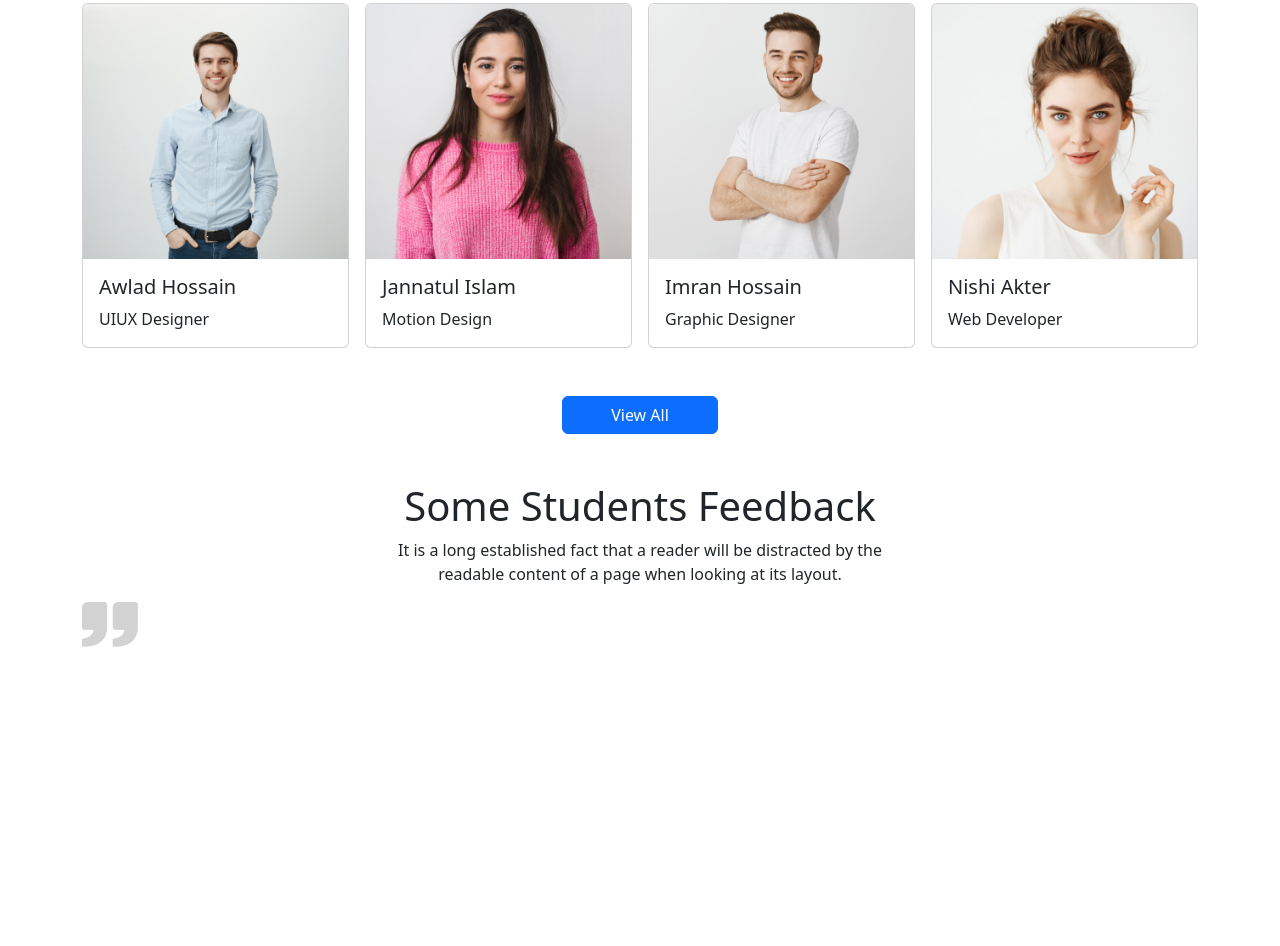
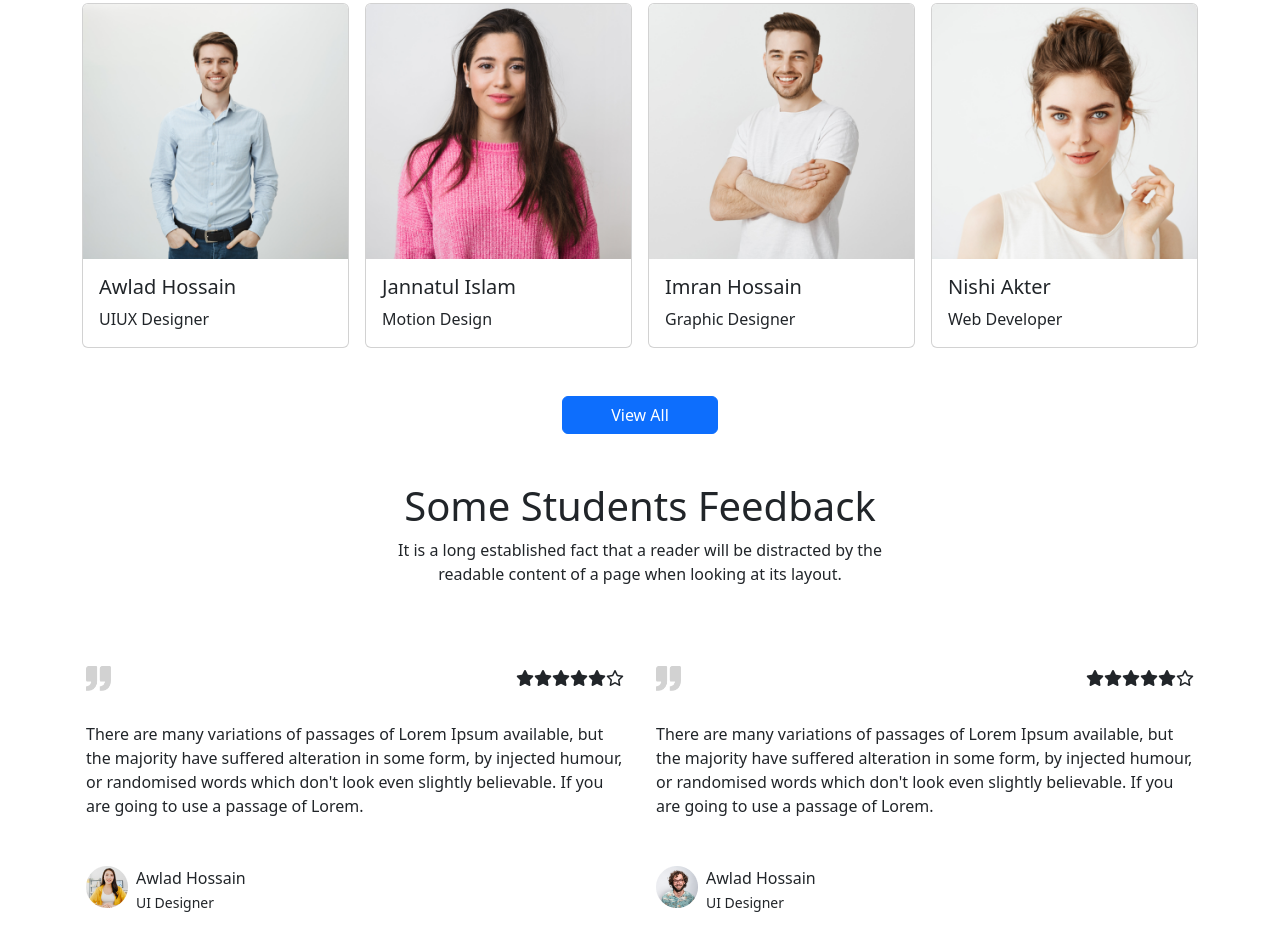
Before and after one commit to Anistheprocoder/EdTech, a plain HTML site: page index.html in a window 1280 px wide. Shown: the part 2825-3771 px from the top of the page. Before the commit the page ends 3472 px from the top, so only its background shows below. Drawn offline with nearby package versions, Linux system fonts and the light colour scheme.

Commit message:
Desktop version done

```diff
--- a/index.html
+++ b/index.html
@@ -316,25 +316,70 @@
                         when looking at its layout.</p>
                 </div>
             </div>
-            <div class="row">
-                <div class="col-6">
-                    <div class="row">
+            <div class="row mt-5">
+                <div class="col-6 p-3">
+                    <div class="row  mb-3">
+                        <div class="col d-flex justify-content-start">
+                            <img style="width: 25px; height: 25px;" src="images/comma.png" alt="">
+                        </div>
+                        <div class="col  d-flex justify-content-end">
+                            <p><i class="fa-solid fa-star"></i><i class="fa-solid fa-star"></i><i
+                                    class="fa-solid fa-star"></i><i class="fa-solid fa-star"></i><i
+                                    class="fa-solid fa-star"></i><i class="fa-regular fa-star"></i></p>
+                        </div>
+                    </div>
+                    <div class="row  mb-3">
                         <div class="col">
-                            <img src="images/comma.png" alt="">
+                            There are many variations of passages of Lorem Ipsum available, but the majority have
+                            suffered alteration in some form, by injected humour, or randomised words which don't look
+                            even slightly believable. If you are going to use a passage of Lorem.
                         </div>
-                        <div class="col"></div>
                     </div>
-                    <div class="row"></div>
-                    <div class="row"></div>
+                    <div class="row mt-5">
+                        <div class="col d-flex">
+                            <div>
+                                <img src="images/student/student-6.png" alt="">
+                            </div>
+                            <div class="mx-2">
+                                <p>Awlad Hossain <br> <span><small>UI Designer</small></span></p>
+
+                            </div>
+                        </div>
+
+                    </div>
                 </div>
-                <div class="col-6">
-                    <div class="row">
-                        <div class="col"></div>
-                        <div class="col"></div>
+                <div class="col-6 p-3">
+                    <div class="row  mb-3">
+                        <div class="col d-flex justify-content-start">
+                            <img style="width: 25px; height: 25px;" src="images/comma.png" alt="">
+                        </div>
+                        <div class="col  d-flex justify-content-end">
+                            <p><i class="fa-solid fa-star"></i><i class="fa-solid fa-star"></i><i
+                                    class="fa-solid fa-star"></i><i class="fa-solid fa-star"></i><i
+                                    class="fa-solid fa-star"></i><i class="fa-regular fa-star"></i></p>
+                        </div>
                     </div>
-                    <div class="row"></div>
-                    <div class="row"></div>
+                    <div class="row  mb-3">
+                        <div class="col">
+                            There are many variations of passages of Lorem Ipsum available, but the majority have
+                            suffered alteration in some form, by injected humour, or randomised words which don't look
+                            even slightly believable. If you are going to use a passage of Lorem.
+                        </div>
+                    </div>
+                    <div class="row mt-5">
+                        <div class="col d-flex">
+                            <div>
+                                <img src="images/student/student-5.png" alt="">
+                            </div>
+                            <div class="mx-2">
+                                <p>Awlad Hossain <br> <span><small>UI Designer</small></span></p>
+
+                            </div>
+                        </div>
+
+                    </div>
                 </div>
+
             </div>
         </div>
         <!-- Testimonial section -->
@@ -345,7 +390,7 @@
 
 
 
-
+    <script src="https://kit.fontawesome.com/6ba963f13a.js" crossorigin="anonymous"></script>
     <script src="https://cdn.jsdelivr.net/npm/bootstrap@5.3.3/dist/js/bootstrap.bundle.min.js"
         integrity="sha384-YvpcrYf0tY3lHB60NNkmXc5s9fDVZLESaAA55NDzOxhy9GkcIdslK1eN7N6jIeHz"
         crossorigin="anonymous"></script>
```
